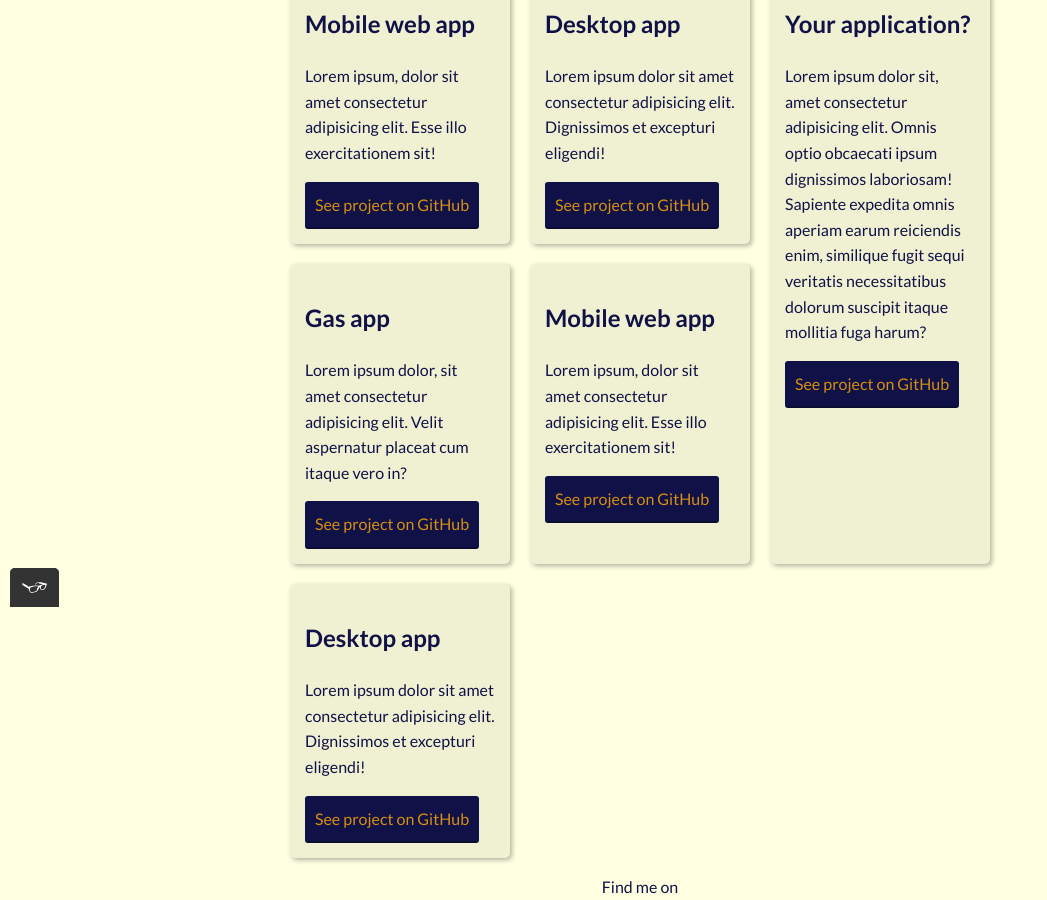
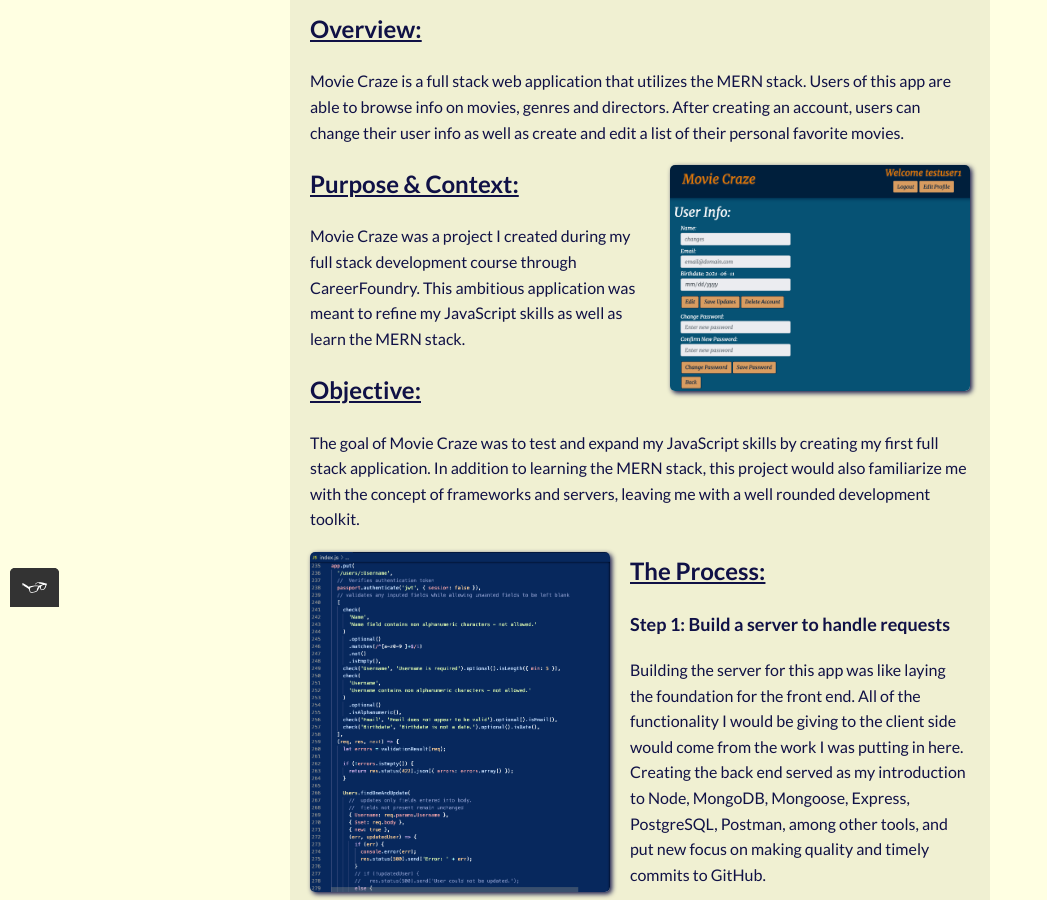
Before and after one commit to B33Gs/portfolio-website, a plain HTML site: page work.html in a window 1280 px wide. Shown: the part 193-1093 px from the top of the page, without its empty margins (0-1047 px from the left). Drawn offline with nearby package versions, Linux system fonts and the light colour scheme.

Commit message:
-added images -basic styling for work page -case study story added to work page

```diff
--- a/css/style.css
+++ b/css/style.css
@@ -4,7 +4,7 @@
   --header-link--secondary: #a0690b;
   --header-link--tertiary: #fccd7d;
   --body-background: #ffffe2;
-  --grid-item-background: #7777501c;
+  --container-background: #7777501c;
   --white: #fff;
   --dark-grey: #2b2b2b5b;
   --contact-link: #314ab9;
@@ -147,31 +147,27 @@ nav.page-header__item {
   display: flex;
   justify-content: center;
 }
-/* start grid fallback */
-.grid__item {
-  display: inline-block;
-  width: 33%;
-} /* end grid fallback */
+.work-content-container {
+  display: flex;
+  padding: 20px;
+  background-color: var(--container-background);
+}
+.work-content-container h2 {
+  text-decoration: underline !important;;
+}
+.image {
+  border-radius: 5px;
+  width: 300px;
+  box-shadow: 2px 2px 5px;
+}
+.image-left {
+  float: left;
 
-@supports (display: grid) {
-  .grid {
-    display: grid;
-    grid-template-columns: 1fr 1fr 1fr;
-    grid-gap: 20px;
-  }
-  .grid__item {
-    background-color: var(--grid-item-background);
-    padding: 15px;
-    width: auto;
-    min-height: auto;
-    margin: 0;
-    box-shadow: 2px 2px 5px var(--dark-grey);
-    border-radius: 5px;
-  }
-  .grid__item:last-child {
-    grid-column: 3 / 3;
-    grid-row: 1 / 3;
-  }
+  margin-right: 20px;
+}
+.image-right {
+  float: right;
+  margin-left: 20px;
 }
 
 /* about.html styling */
@@ -312,3 +308,32 @@ nav.page-header__item {
     align-items: center;
   }
 }
+
+
+/* old grid styling for work page
+
+/* start grid fallback
+.grid__item {
+  display: inline-block;
+  width: 33%;
+} /* end grid fallback */
+/*
+@supports (display: grid) {
+  .grid {
+    display: grid;
+    grid-template-columns: 1fr 1fr 1fr;
+    grid-gap: 20px;
+  }
+  .grid__item {
+    background-color: var(--grid-item-background);
+    padding: 15px;
+    width: auto;
+    min-height: auto;
+    margin: 0;
+    box-shadow: 2px 2px 5px var(--dark-grey);
+    border-radius: 5px;
+  }
+  /* .grid__item:last-child {
+    grid-column: 3 / 3;
+    grid-row: 1 / 3;
+  } */
--- a/work.html
+++ b/work.html
@@ -18,7 +18,8 @@
       rel="stylesheet"
       href="https://cdnjs.cloudflare.com/ajax/libs/normalize/8.0.1/normalize.css"
     />
-    <link rel="stylesheet" href="css/style.production.css" />
+    <link rel="stylesheet" href="css/style.css" />
+    <!-- <link rel="stylesheet" href="css/style.production.css" /> -->
   </head>
   <body>
     <header class="page-header">
@@ -64,59 +65,91 @@
 
     <main>
       <section class="main__content">
-        <h1 class="title__center">Work</h1>
-        <div class="grid">
-          <div class="grid__item">
-            <h2>Mobile web app</h2>
-            <p>
-              Lorem ipsum, dolor sit amet consectetur adipisicing elit. Esse
-              illo exercitationem sit!
-            </p>
+        <div class="work-content-container">
+          <div>
+            <h1 class="title__center">Movie Craze</h1>
+            <div>
+              <h2>Overview: </h2>
+              <p>
+                Movie Craze is a full stack web application that utilizes the MERN stack.
+                Users of this app are able to browse info on movies, genres and directors.
+                After creating an account, users can change their user info as well as
+                create and edit a list of their personal favorite movies.
+              </p>
+            </div>
+            <div>
+
+                <img class='image-right image' src="./img/edit-user-preview.jpg" alt="the maing page of movie craze">
+
+              <h2 class='underline'>Purpose & Context:</h2>
+              <p>
+                Movie Craze was a project I created during my full stack development course
+                through CareerFoundry.  This ambitious application was meant to refine my
+                JavaScript skills as well as learn the MERN stack.
+              </p>
+            </div>
+            <div>
+              <h2>Objective:</h2>
+              <p>
+                The goal of Movie Craze was to test and expand my JavaScript skills by
+                creating my first full stack application.  In addition to learning the MERN
+                stack, this project would also familiarize me with the concept of frameworks
+                and servers, leaving me with a well rounded development toolkit.
+              </p>
+            </div>
+            <div>
+              <img class='image-left image' src="./img/back-end-code.png" alt="server side code example">
+              <h2>The Process:</h2>
+              <h3>Step 1: Build a server to handle requests</h3>
+              <p>
+                Building the server for this app was like laying the foundation for the front
+                end.  All of the functionality I would be giving to the client side would come
+                from the work I was putting in here.  Creating the back end served as my
+                introduction to Node, MongoDB, Mongoose, Express, PostgreSQL, Postman, among
+                other tools, and put new focus on making quality and timely commits to GitHub.
+              </p>
+              <p>
+                Building the server had its difficulties, but with help from my amazing mentor
+                and tutor, I was able to get through it without any catastrophic issues.  One of
+                the biggest things I learned during this phase was the value in taking breaks
+                and when to take them.  Learning when it was time to take a break quickly became
+                one of my most important tools to stay productive.
+              </p>
+            </div>
+            <div>
+              <img class='image-right image' src="./img/main-view-code.png" alt="">
+              <h3>Step 2: Create the client side of Movie Craze</h3>
+              <p>
+                The client side was where all of the hard work I’d put in on the backend could
+                finally be shown off.  Through the implementation of React, I would be able to
+                generate visual components from the database I’d created along with the server
+                side of the app.  I’ll never forget how powerful I felt writing code for a single
+                component, then watching it populate a list of formatted items for each movie in
+                my database.
+              </p>
+              <p>
+                Learning to manage data throughout my app was by far my biggest hurdle, and one
+                I may not have made it past without the help of my amazing mentor.  Through our
+                weekly sessions, I learned how to zero in on errors by following the data and
+                working through the code systematically as well as refining how I taught myself
+                new tools
+              </p>
+            </div>
+            <div>
+              <h2>Conclusion:</h2>
+              <p>
+                Movie Craze was an incredibly demanding project and definitely the toughest
+                challenge I’ve faced so far.  However, that struggle led to massive growth as
+                a developer and taught me the true strength of being part of a team.  Working
+                with others on debugging informed my approach to finding errors in ways that I
+                may not have learned so quickly on my own.  Working on this app has refined my
+                problem solving skills and created an undeniable hunger for larger projects with
+                bigger teams.
+              </p>
+            </div>
             <a class="button" href="#">See project on GitHub</a>
           </div>
-          <div class="grid__item">
-            <h2>Desktop app</h2>
-            <p>
-              Lorem ipsum dolor sit amet consectetur adipisicing elit.
-              Dignissimos et excepturi eligendi!
-            </p>
-            <a class="button" href="#">See project on GitHub</a>
-          </div>
-          <div class="grid__item">
-            <h2>Gas app</h2>
-            <p>
-              Lorem ipsum dolor, sit amet consectetur adipisicing elit. Velit
-              aspernatur placeat cum itaque vero in?
-            </p>
-            <a class="button" href="#">See project on GitHub</a>
-          </div>
-          <div class="grid__item">
-            <h2>Mobile web app</h2>
-            <p>
-              Lorem ipsum, dolor sit amet consectetur adipisicing elit. Esse
-              illo exercitationem sit!
-            </p>
-            <a class="button" href="#">See project on GitHub</a>
-          </div>
-          <div class="grid__item">
-            <h2>Desktop app</h2>
-            <p>
-              Lorem ipsum dolor sit amet consectetur adipisicing elit.
-              Dignissimos et excepturi eligendi!
-            </p>
-            <a class="button" href="#">See project on GitHub</a>
-          </div>
-          <div class="grid__item">
-            <h2>Your application?</h2>
-            <p>
-              Lorem ipsum dolor sit, amet consectetur adipisicing elit. Omnis
-              optio obcaecati ipsum dignissimos laboriosam! Sapiente expedita
-              omnis aperiam earum reiciendis enim, similique fugit sequi
-              veritatis necessitatibus dolorum suscipit itaque mollitia fuga
-              harum?
-            </p>
-            <a class="button" href="#">See project on GitHub</a>
-          </div>
+
         </div>
       </section>
     </main>
```
Also changed, not shown: img/Screen Shot 2021-08-20 at 5.05.09 PM.png (added), img/back-end-code.png (added), img/edit-user-preview.jpg (added), img/main-view-code.png (added), 2 other files.
